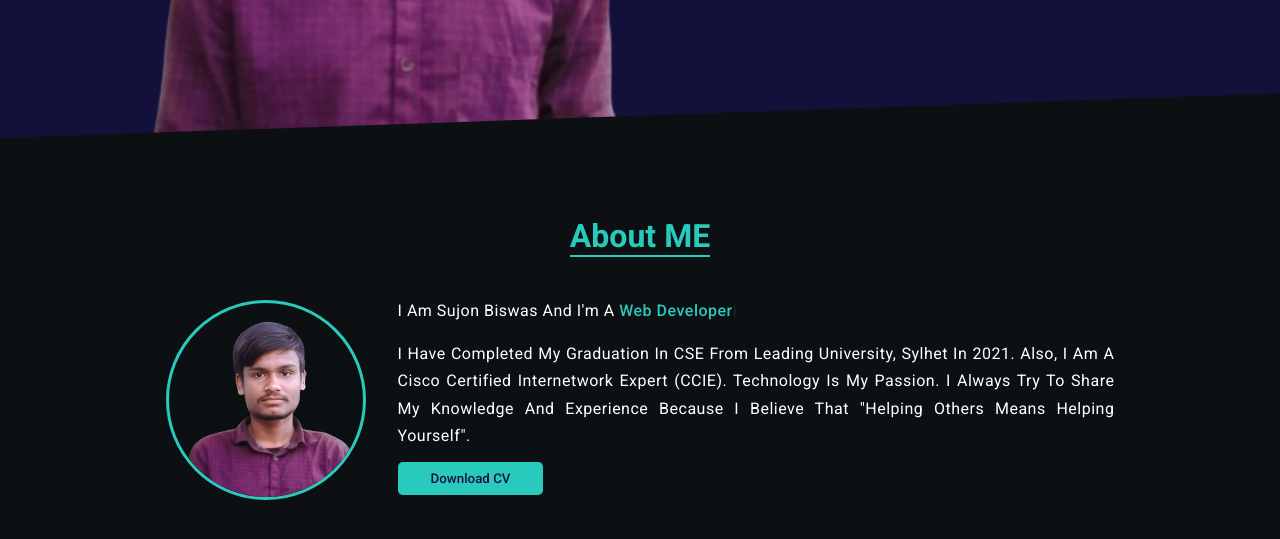
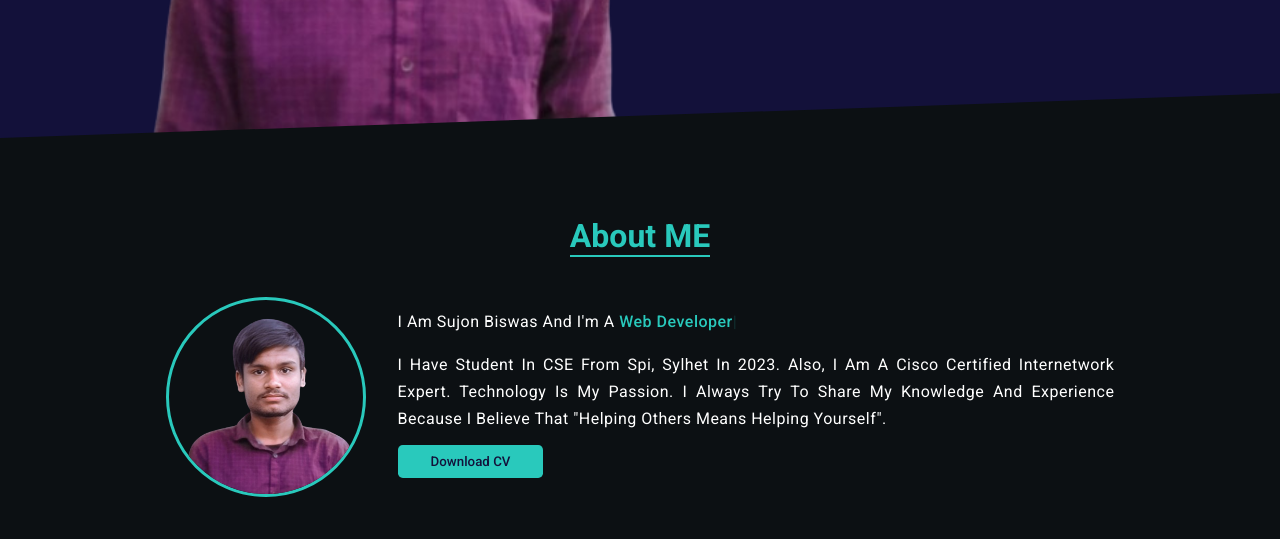
Before and after one commit to sujonbiswas212/website1, a plain HTML site: page index.html in a window 1280 px wide. Shown: the part 529-1068 px from the top of the page. Drawn offline with nearby package versions, Linux system fonts and the light colour scheme.

Commit message:
first commit

```diff
--- a/index.html
+++ b/index.html
@@ -78,7 +78,7 @@
                        i am sujon biswas and  I'm a <span class="typing2"></span>
                     </div>
 
-                    <p>I have completed my graduation in CSE from Leading University, Sylhet in 2021. Also, I am a Cisco Certified Internetwork Expert (CCIE). Technology is my passion. I always try to share my knowledge and experience because I believe that "helping others means helping yourself".</p>
+                    <p>I have student in CSE from spi, Sylhet in 2023. Also, I am a Cisco Certified Internetwork Expert. Technology is my passion. I always try to share my knowledge and experience because I believe that "helping others means helping yourself".</p>
 
                     <a href="image/111.pdf" download=""><button class="btn">Download CV</button></a>
                </div>
```
